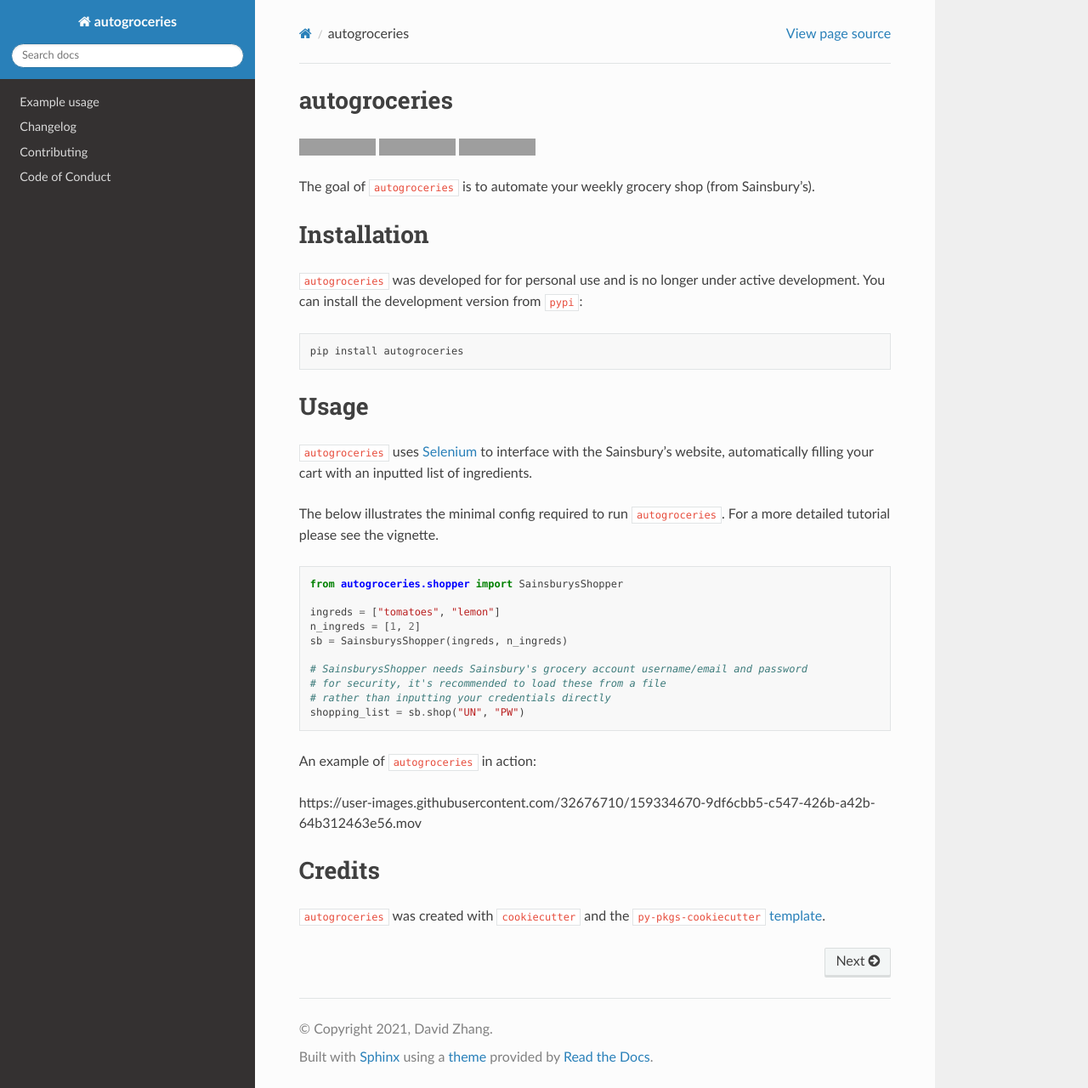
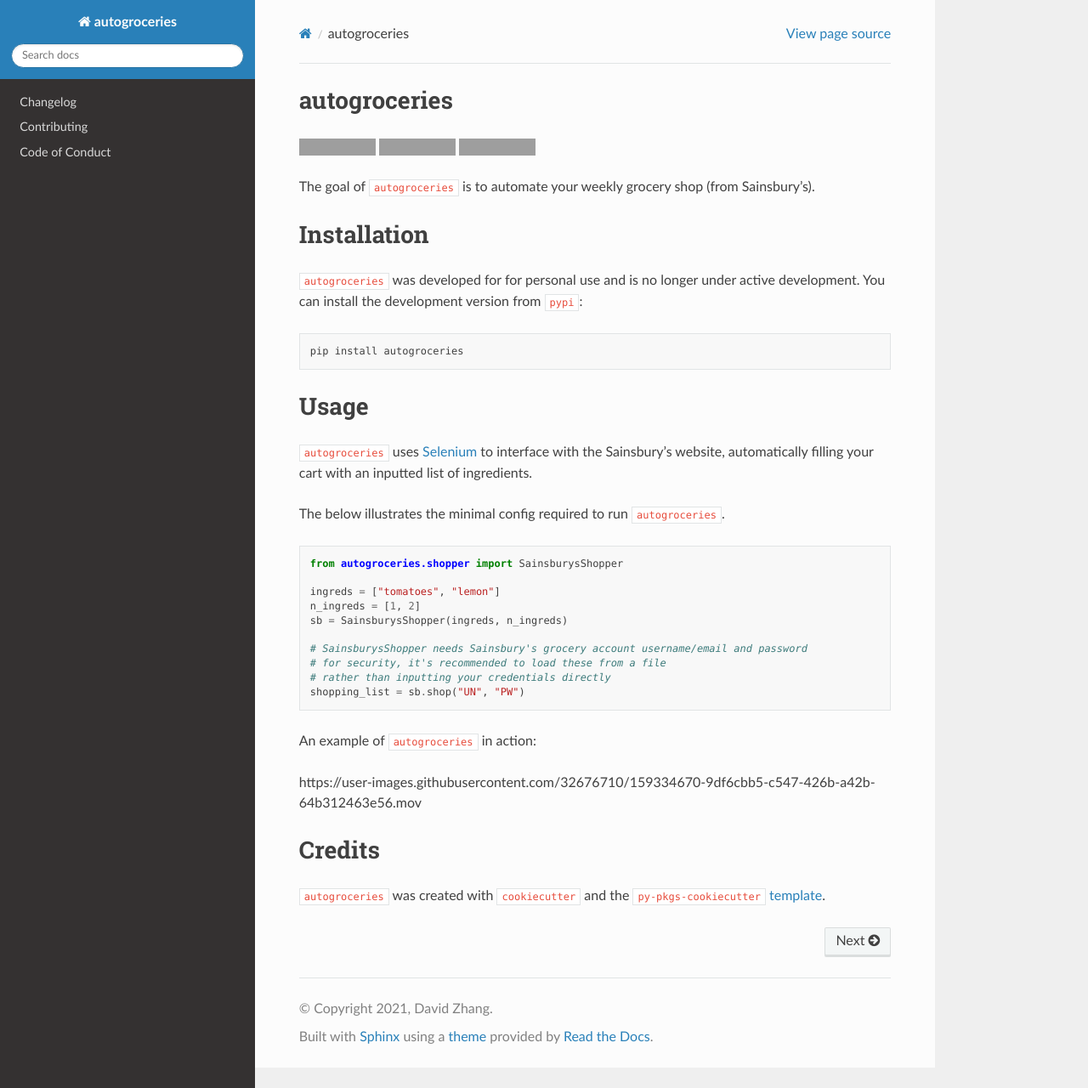
Before and after one commit to dzhang32/autogroceries, a Sphinx documentation site: the page built from docs/index.md, in a window 1280 px wide and 1280 px high. Shown: the whole window at 85% size. Built offline with Sphinx 7.4.7 and the Read the Docs theme 2.0.0, drawn with Linux system fonts in a browser that asks for light colours; pages that are not in the unit, such as notebooks, are missing from menus; grey boxes are pictures that could not be loaded.

Commit message:
docs: minor updates to documentation

````diff
--- a/README.md
+++ b/README.md
@@ -23,7 +23,7 @@ pip install autogroceries
 
 `autogroceries` uses [Selenium](https://selenium-python.readthedocs.io) to interface with the Sainsbury's website, automatically filling your cart with an inputted list of ingredients.
 
-The below illustrates the minimal config required to run `autogroceries`. For a more detailed tutorial please see the vignette.
+The below illustrates the minimal config required to run `autogroceries`.
 
 ```python
 from autogroceries.shopper import SainsburysShopper
--- a/docs/index.md
+++ b/docs/index.md
@@ -5,7 +5,6 @@
 :maxdepth: 1
 :hidden:
 
-example.ipynb
 changelog.md
 contributing.md
 conduct.md
````
Also changed, not shown: docs/example.ipynb (deleted).
